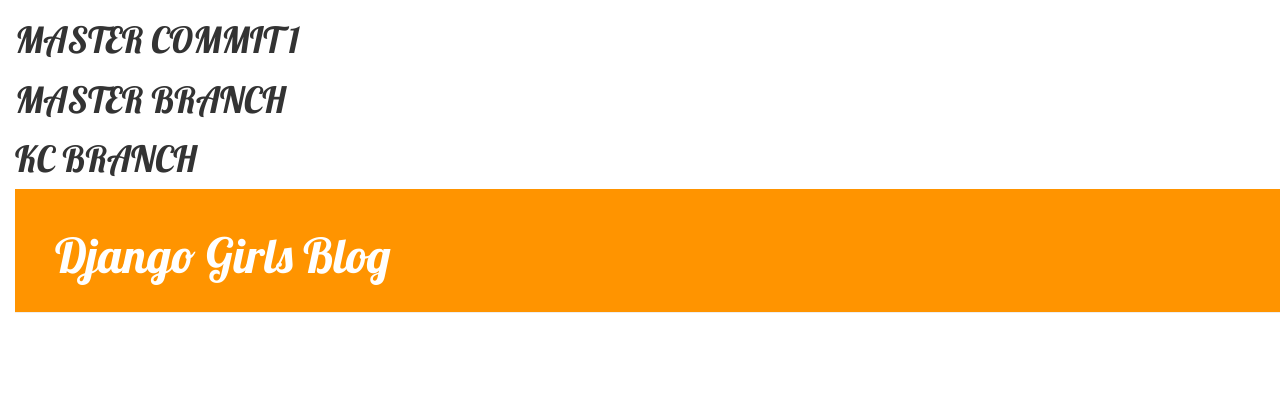
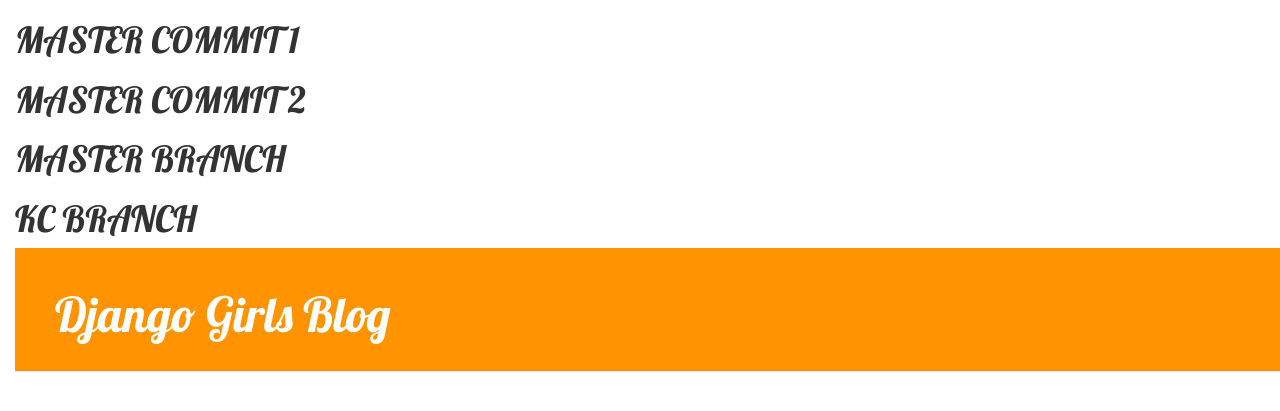
Before and after one commit to rosekathy/my-first-blog, a Django app: page / in a window 1280 px wide. Shown: the top 411 px of the page. Run offline with Django 3.2, Linux system fonts and the light colour scheme; data that the repository does not hold is empty; some libraries are stand-ins or nearby versions.

Commit message:
MASTER  COMMIT 2

```diff
--- a/blog/templates/blog/base.html
+++ b/blog/templates/blog/base.html
@@ -9,6 +9,7 @@
     </head>
     <body>
         <h1>MASTER COMMIT 1</h1>
+        <h1>MASTER COMMIT 2</h1>
         <h1>MASTER BRANCH</h1>
         <h1>KC BRANCH</h1>
 
```
